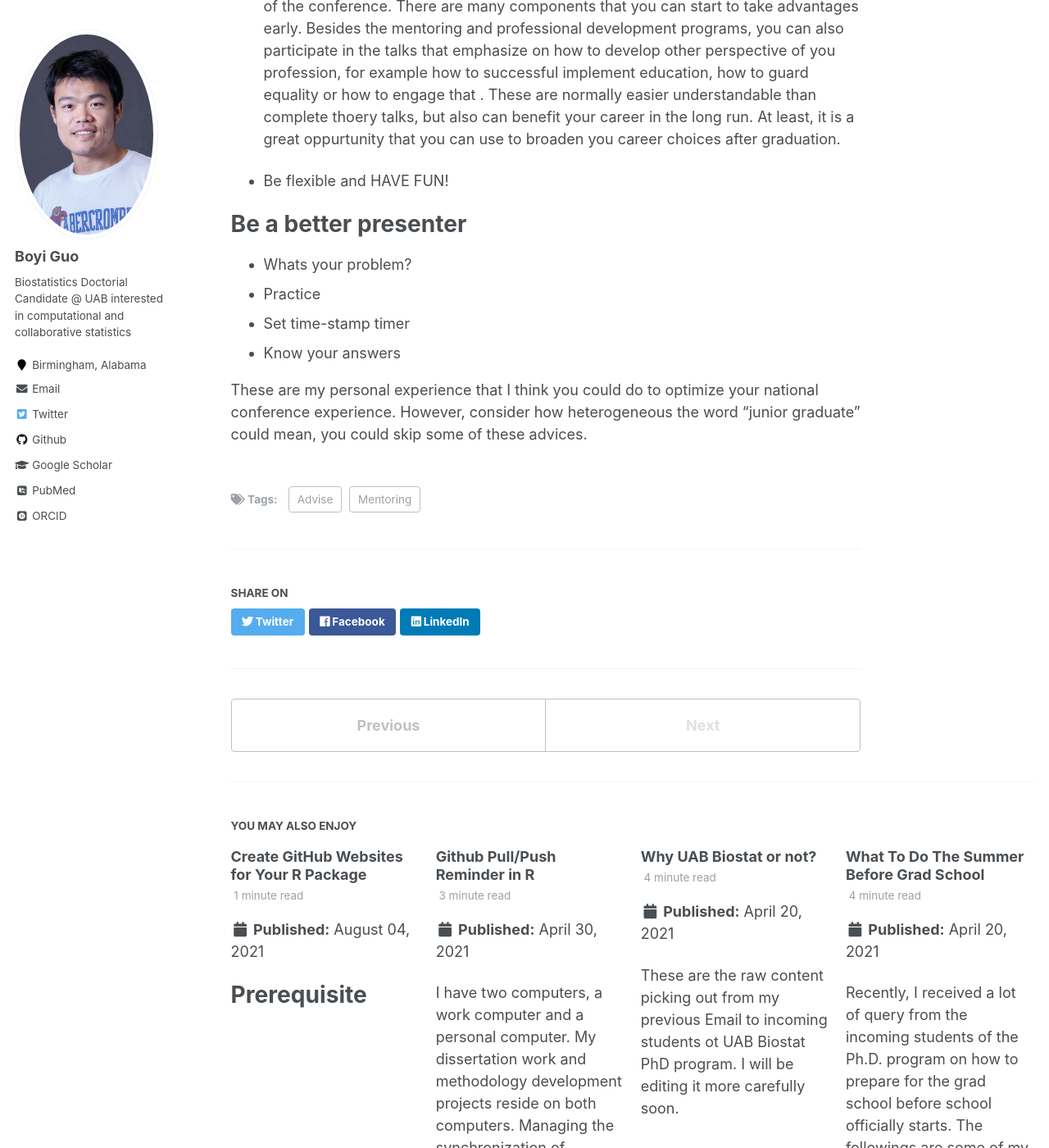
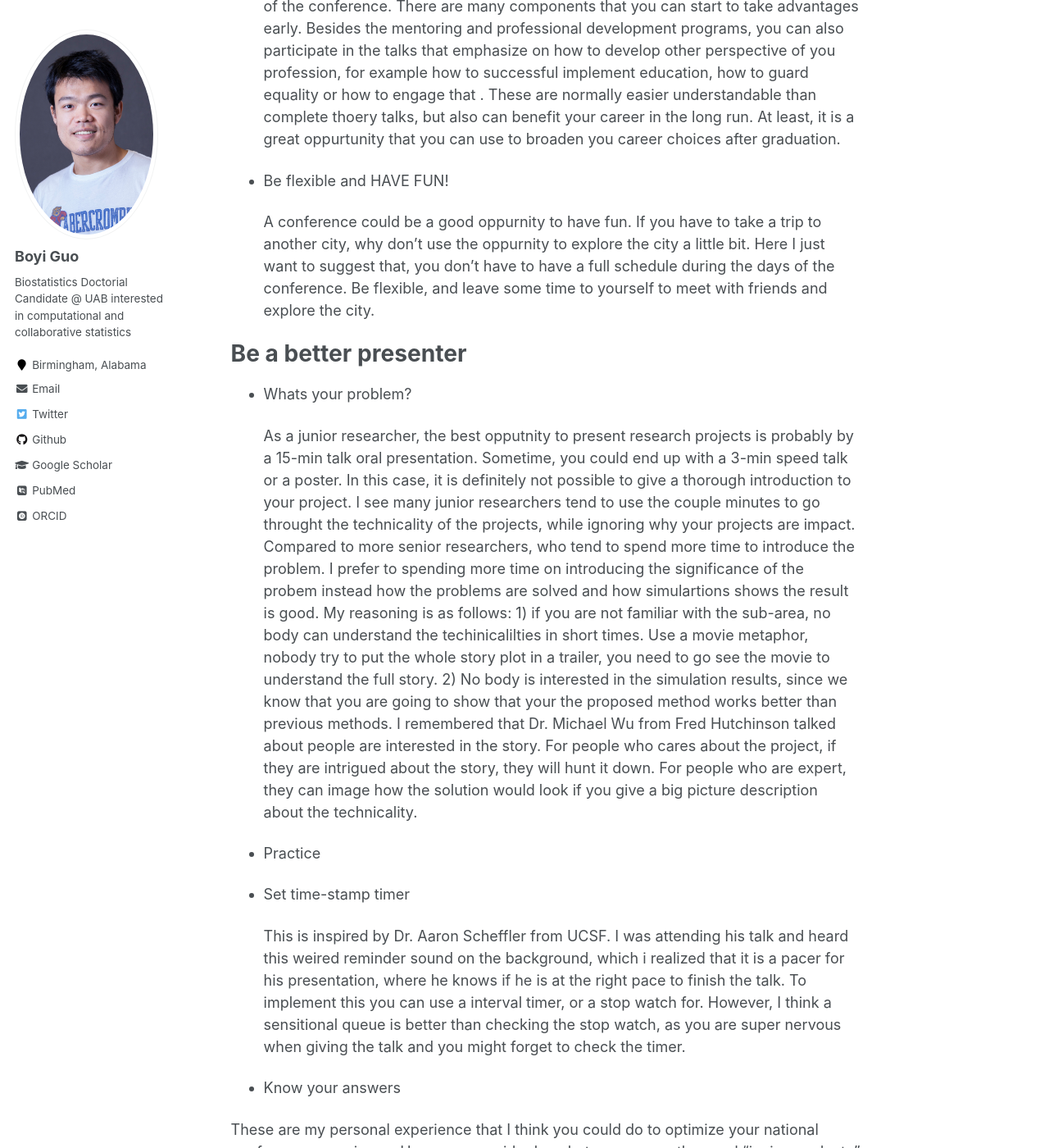
Before and after one commit to boyiguo1/boyiguo1.github.io, a Jekyll site: the page built from _posts/2021-08-12-OptimizeConferenceExperience.md, in a window 1280 px wide and 1400 px high, scrolled down 6245 px. Shown: the whole window at 82% size. Built offline with Jekyll 4.4.1, drawn with Linux system fonts in a browser that asks for light colours; some web fonts are replaced; some of the changed text lies outside the part shown.

Commit message:
Improve the post

```diff
--- a/_posts/2021-08-12-OptimizeConferenceExperience.md
+++ b/_posts/2021-08-12-OptimizeConferenceExperience.md
@@ -72,11 +72,20 @@ The rest of this blog is arranged in the order of preparation for conference and
 
 -   Be flexible and HAVE FUN!
 
+    A conference could be a good oppurnity to have fun. If you have to take a trip to another city, why don't use the oppurnity to explore the city a little bit. Here I just want to suggest that, you don't have to have a full schedule during the days of the conference. Be flexible, and leave some time to yourself to meet with friends and explore the city.
+
 # Be a better presenter
 
 -   Whats your problem?
+
+    As a junior researcher, the best opputnity to present research projects is probably by a 15-min talk oral presentation. Sometime, you could end up with a 3-min speed talk or a poster. In this case, it is definitely not possible to give a thorough introduction to your project. I see many junior researchers tend to use the couple minutes to go throught the technicality of the projects, while ignoring why your projects are impact. Compared to more senior researchers, who tend to spend more time to introduce the problem. I prefer to spending more time on introducing the significance of the probem instead how the problems are solved and how simulartions shows the result is good. My reasoning is as follows: 1) if you are not familiar with the sub-area, no body can understand the techinicalilties in short times. Use a movie metaphor, nobody try to put the whole story plot in a trailer, you need to go see the movie to understand the full story. 2) No body is interested in the simulation results, since we know that you are going to show that your the proposed method works better than previous methods. I remembered that Dr. Michael Wu from Fred Hutchinson talked about people are interested in the story. For people who cares about the project, if they are intrigued about the story, they will hunt it down. For people who are expert, they can image how the solution would look if you give a big picture description about the technicality.
+
 -   Practice
+
 -   Set time-stamp timer
+
+    This is inspired by Dr. Aaron Scheffler from UCSF. I was attending his talk and heard this weired reminder sound on the background, which i realized that it is a pacer for his presentation, where he knows if he is at the right pace to finish the talk. To implement this you can use a interval timer, or a stop watch for. However, I think a sensitional queue is better than checking the stop watch, as you are super nervous when giving the talk and you might forget to check the timer.
+
 -   Know your answers
 
 These are my personal experience that I think you could do to optimize your national conference experience. However, consider how heterogeneous the word "junior graduate" could mean, you could skip some of these advices.
```
